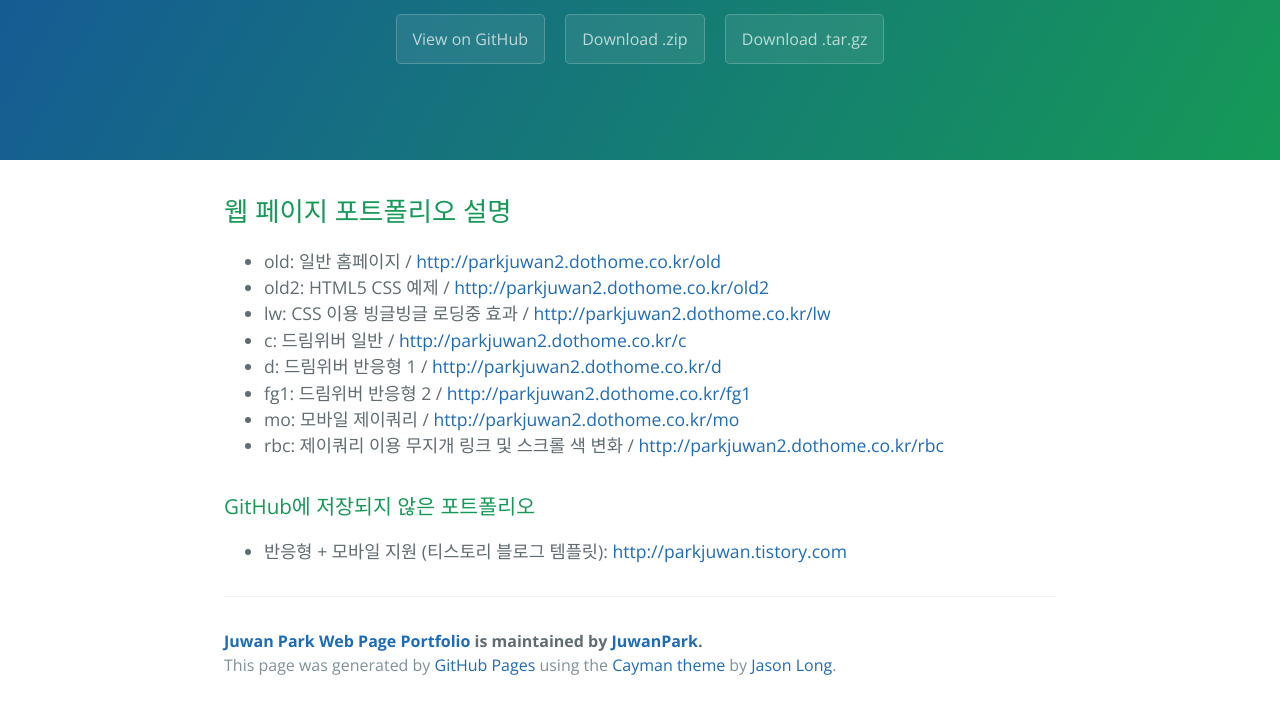
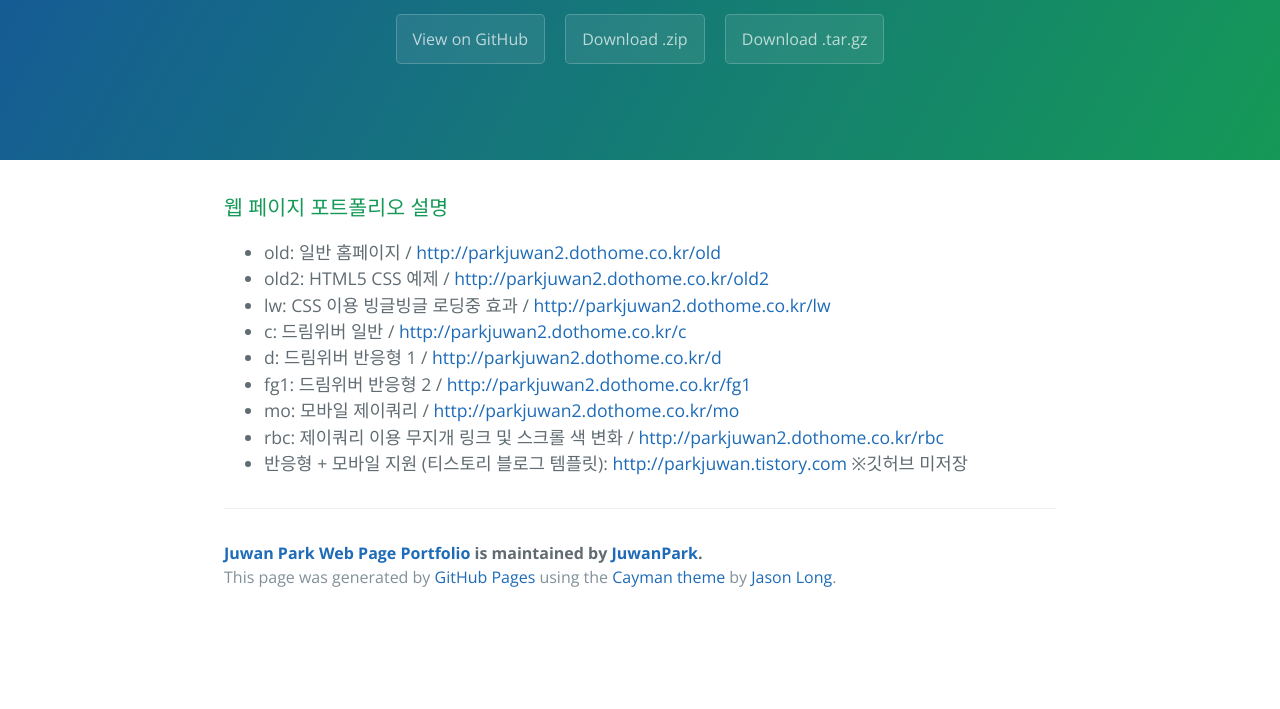
Before and after one commit to JuwanPark/WebpagePortfolio, a plain HTML site: page index.html in a window 1280 px wide. Shown: the part 176-885 px from the top of the page. After the commit the page ends 800 px from the top, so only its background shows below. Drawn offline with nearby package versions, Linux system fonts and the light colour scheme.

Commit message:
Create gh-pages branch via GitHub

```diff
--- a/index.html
+++ b/index.html
@@ -19,8 +19,8 @@
     </section>
 
     <section class="main-content">
-      <h2>
-<a id="웹-페이지-포트폴리오-설명" class="anchor" href="#%EC%9B%B9-%ED%8E%98%EC%9D%B4%EC%A7%80-%ED%8F%AC%ED%8A%B8%ED%8F%B4%EB%A6%AC%EC%98%A4-%EC%84%A4%EB%AA%85" aria-hidden="true"><span aria-hidden="true" class="octicon octicon-link"></span></a>웹 페이지 포트폴리오 설명</h2>
+      <h3>
+<a id="웹-페이지-포트폴리오-설명" class="anchor" href="#%EC%9B%B9-%ED%8E%98%EC%9D%B4%EC%A7%80-%ED%8F%AC%ED%8A%B8%ED%8F%B4%EB%A6%AC%EC%98%A4-%EC%84%A4%EB%AA%85" aria-hidden="true"><span aria-hidden="true" class="octicon octicon-link"></span></a>웹 페이지 포트폴리오 설명</h3>
 
 <ul>
 <li>old: 일반 홈페이지 / <a href="http://parkjuwan2.dothome.co.kr/old">http://parkjuwan2.dothome.co.kr/old</a>
@@ -39,14 +39,7 @@
 </li>
 <li>rbc: 제이쿼리 이용 무지개 링크 및 스크롤 색 변화 / <a href="http://parkjuwan2.dothome.co.kr/rbc">http://parkjuwan2.dothome.co.kr/rbc</a>
 </li>
-</ul>
-
-<h3>
-<a id="github에-저장되지-않은-포트폴리오" class="anchor" href="#github%EC%97%90-%EC%A0%80%EC%9E%A5%EB%90%98%EC%A7%80-%EC%95%8A%EC%9D%80-%ED%8F%AC%ED%8A%B8%ED%8F%B4%EB%A6%AC%EC%98%A4" aria-hidden="true"><span aria-hidden="true" class="octicon octicon-link"></span></a>GitHub에 저장되지 않은 포트폴리오</h3>
-
-<ul>
-<li>반응형 + 모바일 지원 (티스토리 블로그 템플릿): <a href="http://parkjuwan.tistory.com">http://parkjuwan.tistory.com</a>
-</li>
+<li>반응형 + 모바일 지원 (티스토리 블로그 템플릿): <a href="http://parkjuwan.tistory.com">http://parkjuwan.tistory.com</a> ※깃허브 미저장</li>
 </ul>
 
       <footer class="site-footer">
--- a/params.json
+++ b/params.json
@@ -1,6 +1,6 @@
 {
   "name": "Juwan Park Web Page Portfolio",
   "tagline": "",
-  "body": "## 웹 페이지 포트폴리오 설명\r\n* old: 일반 홈페이지 / [http://parkjuwan2.dothome.co.kr/old](http://parkjuwan2.dothome.co.kr/old)\r\n* old2: HTML5 CSS 예제 / [http://parkjuwan2.dothome.co.kr/old2](http://parkjuwan2.dothome.co.kr/old2)\r\n* lw: CSS 이용 빙글빙글 로딩중 효과 / [http://parkjuwan2.dothome.co.kr/lw](http://parkjuwan2.dothome.co.kr/lw)\r\n* c: 드림위버 일반 / [http://parkjuwan2.dothome.co.kr/c](http://parkjuwan2.dothome.co.kr/c)\r\n* d: 드림위버 반응형 1 / [http://parkjuwan2.dothome.co.kr/d](http://parkjuwan2.dothome.co.kr/d)\r\n* fg1: 드림위버 반응형 2 / [http://parkjuwan2.dothome.co.kr/fg1](http://parkjuwan2.dothome.co.kr/fg1)\r\n* mo: 모바일 제이쿼리 / [http://parkjuwan2.dothome.co.kr/mo](http://parkjuwan2.dothome.co.kr/mo)\r\n* rbc: 제이쿼리 이용 무지개 링크 및 스크롤 색 변화 / [http://parkjuwan2.dothome.co.kr/rbc](http://parkjuwan2.dothome.co.kr/rbc)\r\n\r\n### GitHub에 저장되지 않은 포트폴리오\r\n* 반응형 + 모바일 지원 (티스토리 블로그 템플릿): [http://parkjuwan.tistory.com](http://parkjuwan.tistory.com)",
+  "body": "### 웹 페이지 포트폴리오 설명\r\n* old: 일반 홈페이지 / [http://parkjuwan2.dothome.co.kr/old](http://parkjuwan2.dothome.co.kr/old)\r\n* old2: HTML5 CSS 예제 / [http://parkjuwan2.dothome.co.kr/old2](http://parkjuwan2.dothome.co.kr/old2)\r\n* lw: CSS 이용 빙글빙글 로딩중 효과 / [http://parkjuwan2.dothome.co.kr/lw](http://parkjuwan2.dothome.co.kr/lw)\r\n* c: 드림위버 일반 / [http://parkjuwan2.dothome.co.kr/c](http://parkjuwan2.dothome.co.kr/c)\r\n* d: 드림위버 반응형 1 / [http://parkjuwan2.dothome.co.kr/d](http://parkjuwan2.dothome.co.kr/d)\r\n* fg1: 드림위버 반응형 2 / [http://parkjuwan2.dothome.co.kr/fg1](http://parkjuwan2.dothome.co.kr/fg1)\r\n* mo: 모바일 제이쿼리 / [http://parkjuwan2.dothome.co.kr/mo](http://parkjuwan2.dothome.co.kr/mo)\r\n* rbc: 제이쿼리 이용 무지개 링크 및 스크롤 색 변화 / [http://parkjuwan2.dothome.co.kr/rbc](http://parkjuwan2.dothome.co.kr/rbc)\r\n* 반응형 + 모바일 지원 (티스토리 블로그 템플릿): [http://parkjuwan.tistory.com](http://parkjuwan.tistory.com) ※깃허브 미저장",
   "note": "Don't delete this file! It's used internally to help with page regeneration."
 }
```
